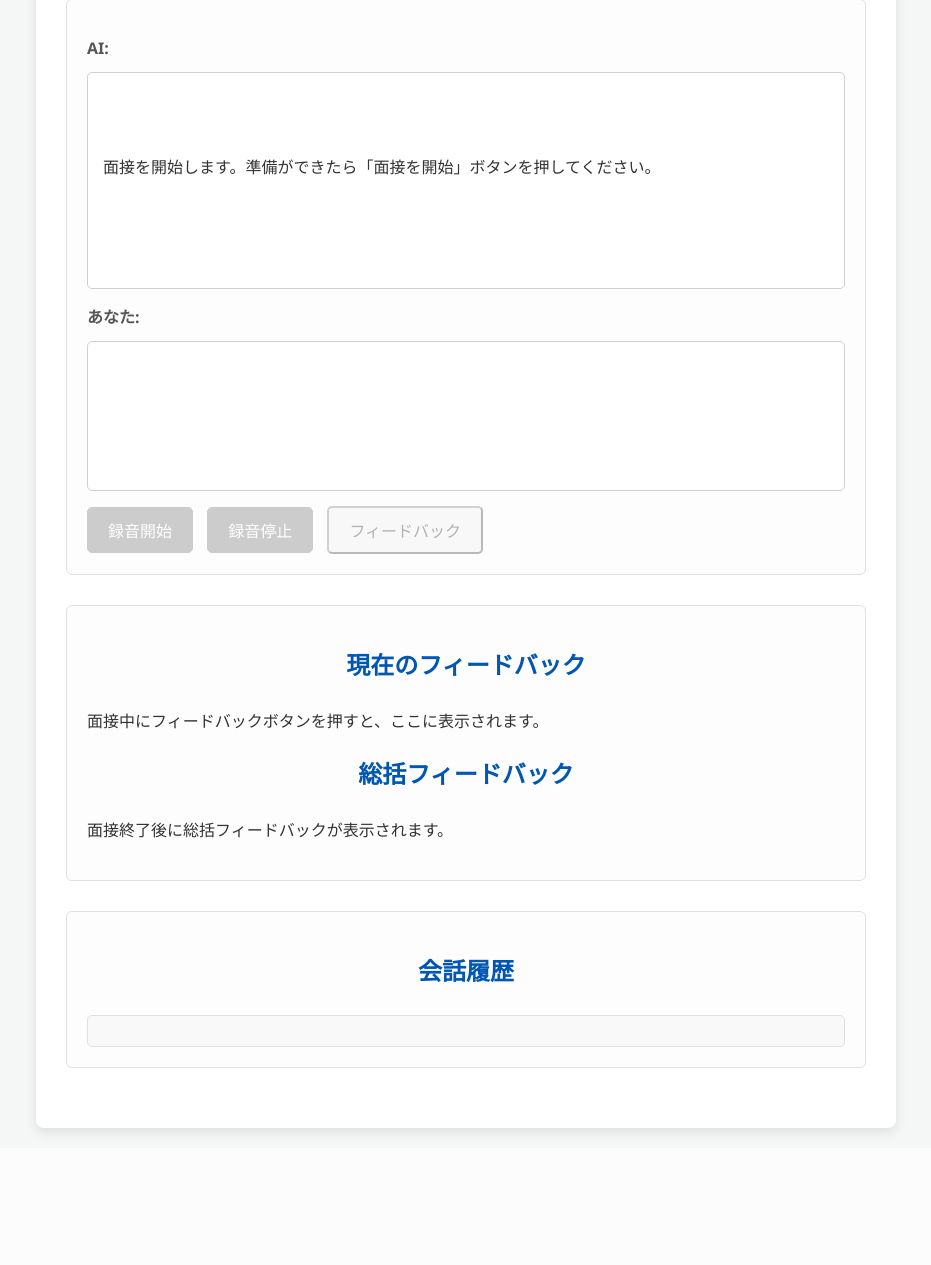
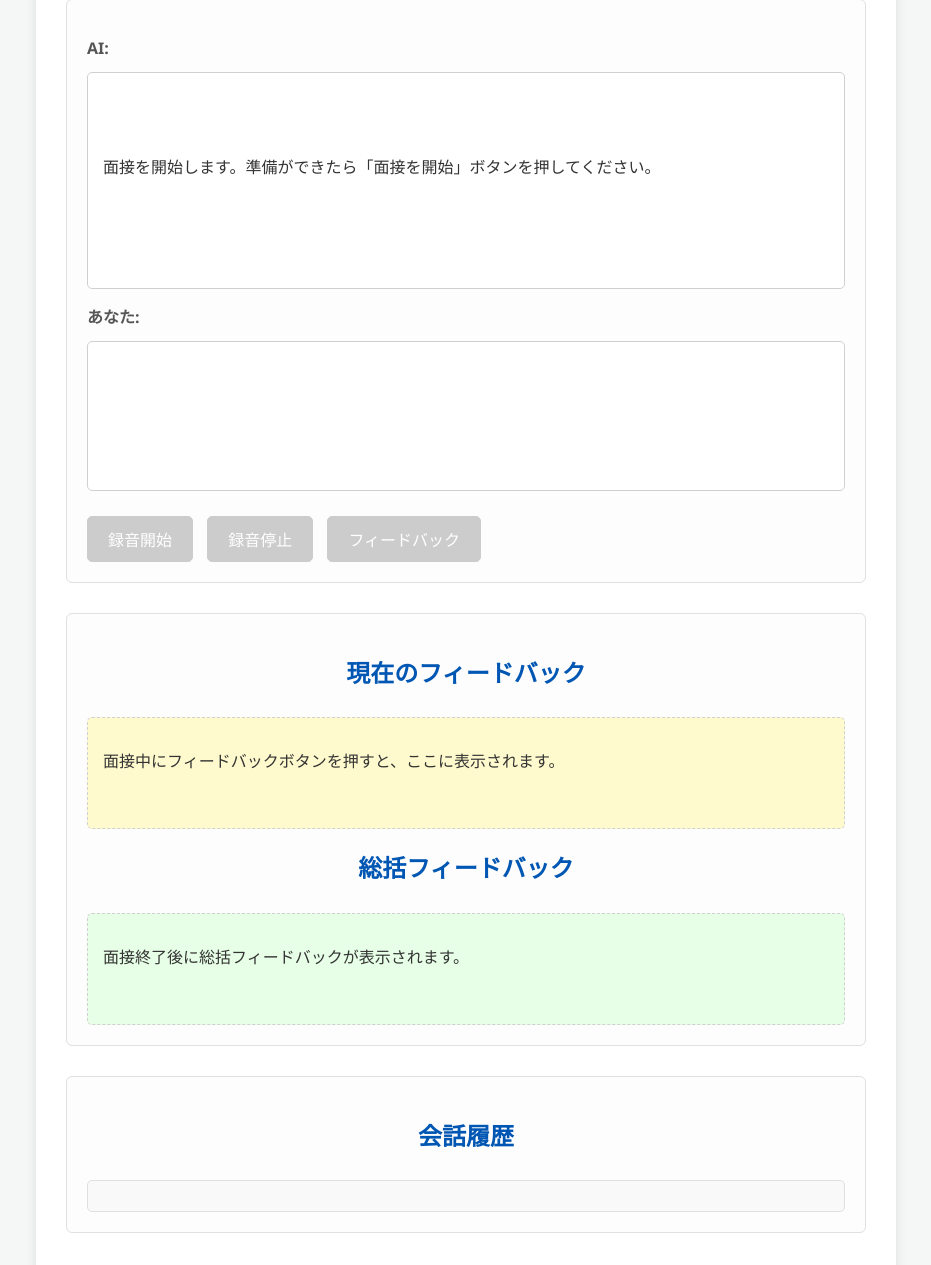
Before and after one commit to hyoudou-hirokazu/ai-mensetu, a Flask app: page / in a window 1280 px wide. Shown: the part 710-1975 px from the top of the page, without its empty margins (174-1105 px from the left). Before the commit the page ends 1846 px from the top, so only its background shows below. Run offline with Flask 3, Linux system fonts and the light colour scheme; parts of the project's set-up code (start-up, migrations or seed data) failed here and were passed over.

Commit message:
Update style.css

```diff
--- a/static/style.css
+++ b/static/style.css
@@ -143,7 +143,26 @@
     cursor: not-allowed;
 }
 
-.feedback-area #feedback-log {
+#feedback-button { /* ★追加★ */
+    background-color: #007bff;
+    color: white;
+    border: 1px solid #007bff;
+    margin-top: 10px; /* ボタン間のスペース */
+}
+
+#feedback-button:hover { /* ★追加★ */
+    background-color: #0056b3;
+    border-color: #0056b3;
+}
+
+#feedback-button:disabled { /* ★追加★ */
+    background-color: #cccccc;
+    border-color: #cccccc;
+    cursor: not-allowed;
+}
+
+
+.feedback-box-style { /* ★変更: feedback-area #feedback-log から分離し、再利用可能なクラスに★ */
     border: 1px dashed #d0d0d0;
     padding: 15px;
     min-height: 80px;
@@ -151,7 +170,15 @@
     border-radius: 5px;
 }
 
-.feedback-area #feedback-log p {
+.feedback-area #interim-feedback-log { /* ★追加★ */
+    margin-bottom: 20px; /* 各フィードバックセクション間のスペース */
+}
+
+.feedback-area #final-feedback-log { /* ★追加★ */
+    background-color: #e6ffe6; /* 最終フィードバックは別の背景色 */
+}
+
+.feedback-area p {
     margin-bottom: 8px;
 }
 
@@ -202,4 +229,8 @@
         margin-left: 0;
         margin-top: 10px;
     }
+    .user-input-area button { /* ボタンが縦に並ぶように調整 */
+        margin-right: 0;
+        margin-bottom: 10px;
+    }
 }
```
